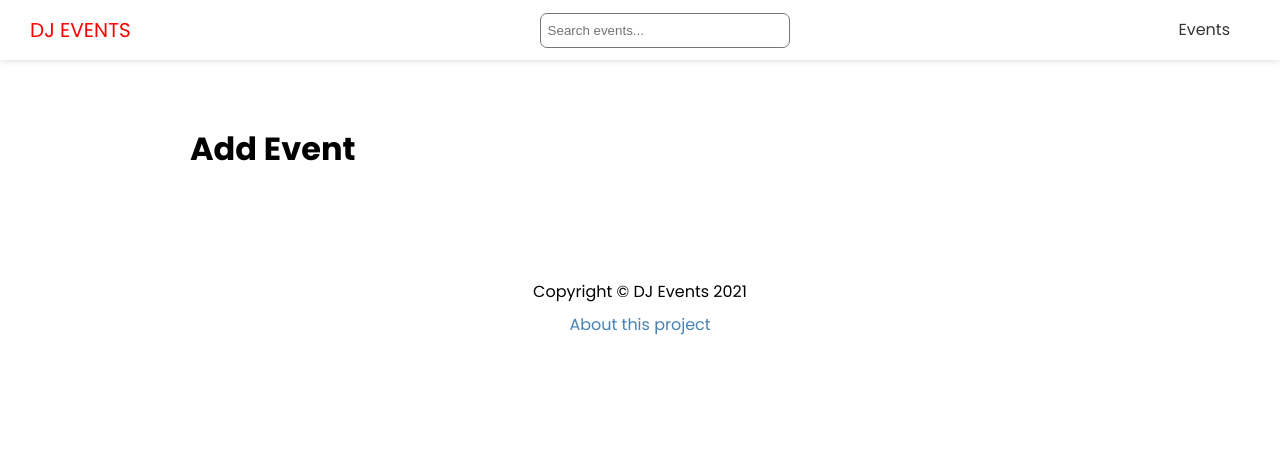
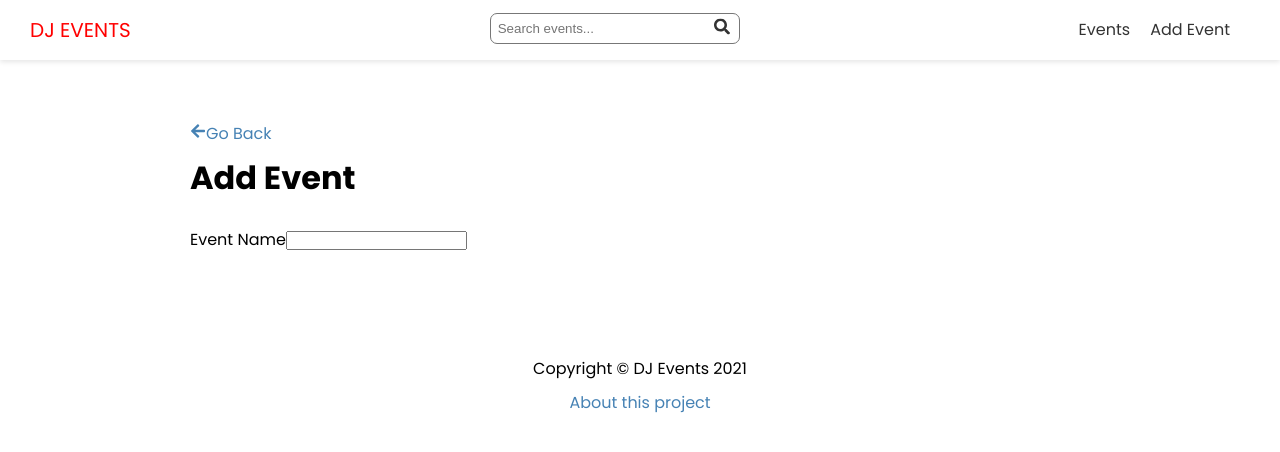
Before and after one commit to aleksandar-ristic-zz/Fun-Cookies-and-Games, a Next.js app: page /events/add in a window 1280 px wide. Shown: the top 452 px of the page. Built offline with nearby package versions, Linux system fonts and the light colour scheme; no server answers.

Commit message:
Started on add event

```diff
--- a/components/Header.js
+++ b/components/Header.js
@@ -20,6 +20,11 @@ export default function Header() {
 							<a>Events</a>
 						</Link>
 					</li>
+					<li>
+						<Link href='/events/add'>
+							<a>Add Event</a>
+						</Link>
+					</li>
 				</ul>
 			</nav>
 		</header>
--- a/components/Search.js
+++ b/components/Search.js
@@ -1,6 +1,7 @@
 import { useState } from 'react'
 import { useRouter } from 'next/router'
 import styles from '@/styles/Search.module.css'
+import { FaSearch } from 'react-icons/fa'
 
 export default function Search() {
 	const router = useRouter()
@@ -21,6 +22,9 @@ export default function Search() {
 					onChange={e => setTerm(e.target.value)}
 					placeholder='Search events...'
 				/>
+				<div className={styles.icon}>
+					<FaSearch />
+				</div>
 			</form>
 		</div>
 	)
--- a/pages/events/add.js
+++ b/pages/events/add.js
@@ -1,9 +1,56 @@
+import { useState } from 'react'
+import { useRouter } from 'next/router'
+import Link from 'next/link'
 import Layout from '@/components/Layout'
+import { API_URL } from '@/config/index'
+import styles from '@/styles/Form.module.css'
+import { FaArrowLeft } from 'react-icons/fa'
 
 export default function AddEventPage() {
+	const [values, setValues] = useState({
+		name: '',
+		performers: '',
+		venue: '',
+		address: '',
+		date: '',
+		time: '',
+		description: ''
+	})
+	const router = useRouter()
+
+	const handleSubmit = e => {
+		e.preventDefault()
+		console.log('submitted')
+	}
+
+	const handleInputChange = e => {
+		const { name, value } = e.target
+		setValues({ ...values, [name]: value })
+	}
+
 	return (
 		<Layout title='Add Event | DJ Events'>
+			<Link href='/events'>
+				<a>
+					<FaArrowLeft />
+					Go Back
+				</a>
+			</Link>
 			<h1>Add Event</h1>
+			<form onSubmit={handleSubmit}>
+				<div className={styles.grid}>
+					<div>
+						<label htmlFor='name'>Event Name</label>
+						<input
+							type='text'
+							id='name'
+							name='name'
+							value={values.name}
+							onChange={handleInputChange}
+						/>
+					</div>
+				</div>
+			</form>
 		</Layout>
 	)
 }
--- /dev/null
+++ b/styles/Form.module.css
@@ -0,0 +1,34 @@
+.form label {
+	display: block;
+}
+.form input {
+	width: 100%;
+	height: 40px;
+	padding: 5px;
+}
+.form textarea {
+	width: 100%;
+	height: 150px;
+}
+.form input[type='submit'] {
+	display: block;
+	width: 100%;
+	margin: 20px 0 30px;
+}
+.form .file {
+	border: 1px solid #ccc;
+	background-color: #f4f4f4;
+	padding: 10px;
+}
+.grid {
+	display: grid;
+	grid-template-columns: 1fr 1fr;
+	gap: 30px;
+	margin-bottom: 20px;
+}
+
+@media (max-width: 600px) {
+	.grid {
+		grid-template-columns: 1fr;
+	}
+}
--- a/styles/Search.module.css
+++ b/styles/Search.module.css
@@ -1,14 +1,30 @@
-.search input {
+.search {
+	position: relative;
 	width: 250px;
 	height: 35px;
+}
+.search input {
+	width: 100%;
+	height: inherit;
 	padding: 7px;
 	border: 1px #777 solid;
 	border-radius: 7px;
 	outline: 1px solid transparent;
-	outline-offset: 0;
+	outline-offset: 3px;
 	transition: 0.3s outline-offset ease-in;
 }
 .search input:focus {
-	outline: 1px solid red;
-	outline-offset: -4px;
+	outline: 2px solid red;
+	outline-offset: -1px;
 }
+.search .icon {
+	position: absolute;
+	top: 50%;
+	right: 7%;
+	transform: translate(50%, -50%);
+	transition: transform 0.3s ease-out;
+}
+.search input:focus + .icon {
+	opacity: 0.5;
+	transform: scale(0.9) translate(50%, -50%);
+}
```
